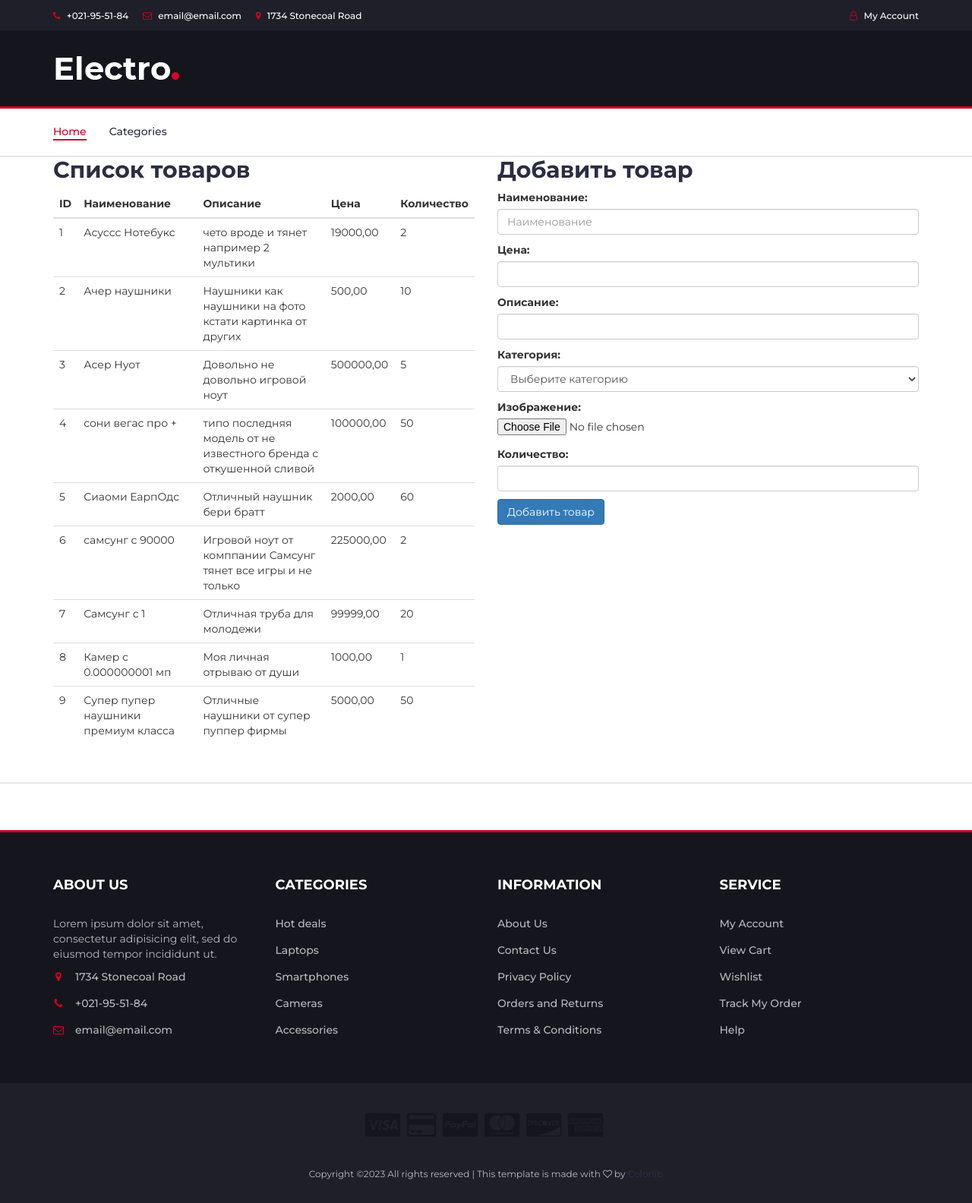
After one commit to kawr13/magazin_project, a Django app: page /products/create/ in a window 1280 px wide. The commit adds this page. Shown: the whole page at 76% size. Run offline with Django 4.2, Linux system fonts and the light colour scheme; data comes from the database, SQL or seed files in the repository; both versions use the stored data as it was after the commit; some libraries are stand-ins or nearby versions.

Commit message:
Дополнение добавление возможности добавлять товар через формы

```diff
--- /dev/null
+++ b/products/forms.py
@@ -0,0 +1,41 @@
+from django import forms
+from .models import Product, Category
+
+
+
+
+
+class ProductsForm(forms.ModelForm):
+    name = forms.CharField(widget=forms.TextInput(attrs={'class': 'form-control', 'placeholder': 'Наименование'}), label='Наименование', error_messages={
+            'required': 'Это поле обязательно для заполнения.'  # Ваше сообщение об ошибке здесь
+        },)
+    price = forms.DecimalField(widget=forms.NumberInput(attrs={'class': 'form-control'}), label='Цена', error_messages={
+            'required': 'Это поле обязательно для заполнения.'  # Ваше сообщение об ошибке здесь
+        },)
+    description = forms.CharField(widget=forms.TextInput(attrs={'class': 'form-control'}), label='Описание', error_messages={
+            'required': 'Это поле обязательно для заполнения.'  # Ваше сообщение об ошибке здесь
+        },)
+    category = forms.ModelChoiceField(
+        queryset=Category.objects.all(),
+        empty_label='Выберите категорию',
+        widget=forms.Select(attrs={'class': 'form-control'}),
+        error_messages={
+            'required': 'Это поле обязательно для заполнения.'  # Ваше сообщение об ошибке здесь
+        },
+        label='Категория',
+    )
+    image = forms.ImageField(widget=forms.FileInput(attrs={
+        'class': 'form-group',
+    }), label='Изображение',
+        error_messages={
+            'required': 'Выберите изображение'  # Ваше сообщение об ошибке здесь
+        },
+    )
+    quantity = forms.IntegerField(widget=forms.NumberInput(attrs={'class': 'form-control'}), label='Количество', error_messages={
+            'required': 'Это поле обязательно для заполнения.'  # Ваше сообщение об ошибке здесь
+        },)
+
+
+    class Meta:
+        model = Product
+        fields = ('name', 'price', 'description', 'category', 'image', 'quantity')
--- a/products/templates/products/base.html
+++ b/products/templates/products/base.html
@@ -49,7 +49,9 @@
 						<li><a href="#"><i class="fa fa-map-marker"></i> 1734 Stonecoal Road</a></li>
 					</ul>
 					<ul class="header-links pull-right">
-						<li><a href="#"><i class="fa fa-dollar"></i> USD</a></li>
+                        {% if user.is_superuser %}
+						    <li><a href="{% url 'products:edit' %}"><i class="fa fa-dollar"></i> Редактирование товара</a></li>
+                        {% endif %}
                         {% if user.is_authenticated %}
                             {% if user.is_superuser %}
                                 <li><a href="{% url 'admin:index' %}"><i class="fa fa-user-o"></i> My Account</a></li>
@@ -99,7 +101,7 @@
 						<div class="col-md-3 clearfix">
 							<div class="header-ctn">
                                 <!-- Cart -->
-                            {%  if not title == 'Профиль' and not title == 'Stores' %}
+                            {%  if not title == 'Профиль' and not title == 'Stores' and title != 'Редактирование товара' %}
                             {% if user.is_authenticated %}
 								<div class="dropdown">
 									<a class="dropdown-toggle" data-toggle="dropdown" aria-expanded="true">
--- /dev/null
+++ b/products/templates/products/edit.html
@@ -0,0 +1,43 @@
+{%  extends "products/base.html" %}
+
+{% block content %}
+<div class="container">
+    <div class="row">
+        <div class="col-md-6">
+            <h2>Список товаров</h2>
+            <table class="table">
+                <thead>
+                    <tr>
+                        <th>ID</th>
+                        <th>Наименование</th>
+                        <th>Описание</th>
+                        <th>Цена</th>
+                        <th>Количество</th>
+                    </tr>
+                </thead>
+                <tbody>
+                    <!-- Здесь будет ваш цикл для вывода товаров из базы данных -->
+                    {% for product in products %}
+                    <tr>
+                        <td>{{ product.id }}</td>
+                        <td>{{ product.name }}</td>
+                        <td>{{ product.description }}</td>
+                        <td>{{ product.price }}</td>
+                        <td>{{ product.quantity }}</td>
+                    </tr>
+                    {% endfor %}
+                </tbody>
+            </table>
+        </div>
+        <div class="col-md-6">
+            <h2>Добавить товар</h2>
+            <!-- Форма для добавления нового товара -->
+            <form method="post" action="{% url 'products:create' %}", enctype="multipart/form-data">
+                {% csrf_token %}
+                {{ form.as_p }}
+                <button type="submit" class="btn btn-primary">Добавить товар</button>
+            </form>
+        </div>
+    </div>
+</div>
+{% endblock %}
--- a/products/templates/products/store.html
+++ b/products/templates/products/store.html
@@ -74,7 +74,7 @@
 									</div>
 									<div class="product-body">
 										<p class="product-category">{% if product.category %}{{ product.category }}{% else %}Uncategorized{% endif %}</p>
-										<h3 class="product-name"><a href="#">{{ product.name }}</a></h3>
+										<h3 class="product-name"><a href="{% url 'products:detailed' product.id %}">{{ product.name }}</a></h3>
 										<h4 class="product-price">{{ product.price }} .руб</h4>
 										<div class="product-rating">
 											<i class="fa fa-star"></i>
--- a/products/urls.py
+++ b/products/urls.py
@@ -15,7 +15,7 @@ Including another URLconf
     2. Add a URL to urlpatterns:  path('blog/', include('blog.urls'))
 """
 from django.urls import path, include
-from .views import ProductsListView, basket_add, basket_remove
+from .views import ProductsListView, basket_add, basket_remove, products_detailed, product_edit, product_create
 
 
 app_name = 'products'
@@ -27,4 +27,7 @@ urlpatterns = [
     path('page/<int:page>/', ProductsListView.as_view(), name='paginator'),
     path('baskets/add/<int:product_id>/', basket_add, name='basket_add'),
     path('baskets/remove/<int:basket_id>/', basket_remove, name='basket_remove'),
+    path('detailed/<int:product_id>/', products_detailed, name='detailed'),
+    path('edit/', product_edit, name='edit'),
+    path('create/', product_create, name='create'),
 ]
--- a/products/views.py
+++ b/products/views.py
@@ -1,4 +1,4 @@
-from django.shortcuts import render, HttpResponseRedirect
+from django.shortcuts import render, HttpResponseRedirect, reverse
 from django.views.generic.base import TemplateView
 from common.views import CommonMixim
 from django.core.paginator import Paginator
@@ -6,7 +6,7 @@ from products.models import Product, Category, Orders
 from django.views.generic.list import ListView
 from django.contrib.auth.decorators import login_required
 from django.utils.decorators import method_decorator
-
+from .forms import ProductsForm
 
 
 class IndexView(CommonMixim, TemplateView):
@@ -57,3 +57,35 @@ def basket_remove(request, basket_id):
     basket = Orders.objects.get(id=basket_id)
     basket.delete()
     return HttpResponseRedirect(request.META.get('HTTP_REFERER'))
+
+
+def products_detailed(request, product_id):
+    product = Product.objects.get(id=product_id)
+    return render(request, 'products/product.html', {'product': product})
+
+
+def product_edit(request):
+    product = Product.objects.all()
+    context = {
+        'title': 'Редактирование товара',
+        'products': product
+    }
+    return render(request, 'products/edit.html', context=context)
+
+
+def product_create(request):
+    if request.method == 'POST':
+        form = ProductsForm(files=request.FILES, data=request.POST)
+        if form.is_valid():
+            form.save()
+            return HttpResponseRedirect(reverse('products:edit'))
+    else:
+        form = ProductsForm()
+
+    product = Product.objects.all()
+    context = {
+        'title': 'Создание товара',
+        'form': form,
+        'products': product,
+    }
+    return render(request, 'products/edit.html', context=context)
```
Also changed, not shown: products/templates/products/product.html (+12 -12 lines), db.sqlite3, media/products/shop03.png (added), users/views.py (line endings or trailing spaces), 1 other file.
